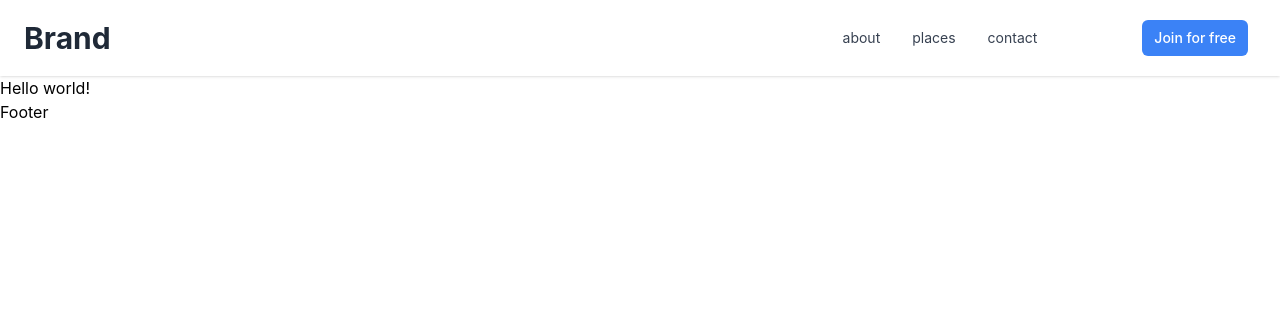
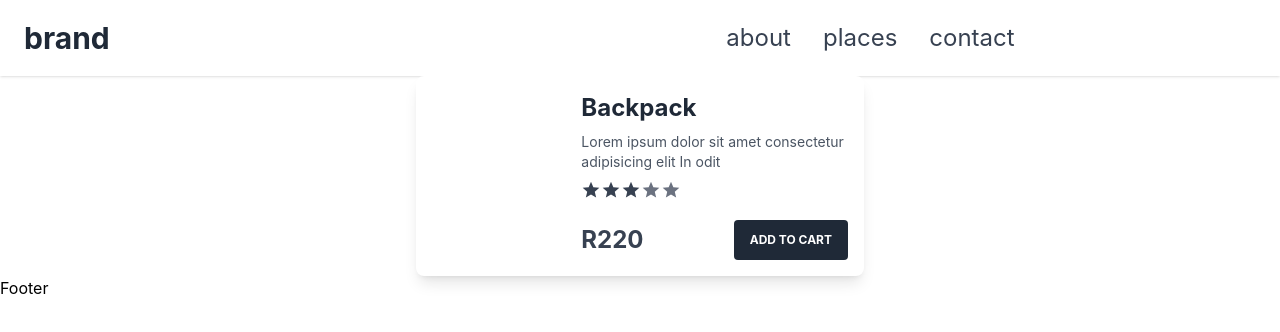
Before and after one commit to brendef/orderapp, a Next.js app: page / in a window 1280 px wide. Shown: the top 332 px of the page. Built offline with nearby package versions, Linux system fonts and the light colour scheme; no server answers.

Commit message:
Updated navbar (improved padding)
+ Created a card component (Not dynamic)

```diff
--- /dev/null
+++ b/components/Card.tsx
@@ -0,0 +1,45 @@
+import React from 'react'
+
+const Card = () => {
+  return (
+
+    <div className="flex max-w-md mx-auto overflow-hidden bg-white rounded-lg shadow-lg dark:bg-gray-800">
+        <div className="w-1/3 bg-cover"></div>
+
+        <div className="w-2/3 p-4 md:p-4">
+            <h1 className="text-2xl font-bold text-gray-800 dark:text-white">Backpack</h1>
+
+            <p className="mt-2 text-sm text-gray-600 dark:text-gray-400">Lorem ipsum dolor sit amet consectetur adipisicing elit In odit</p>
+
+            <div className="flex mt-2 item-center">
+                <svg className="w-5 h-5 text-gray-700 fill-current dark:text-gray-300" viewBox="0 0 24 24">
+                    <path d="M12 17.27L18.18 21L16.54 13.97L22 9.24L14.81 8.63L12 2L9.19 8.63L2 9.24L7.46 13.97L5.82 21L12 17.27Z"/>
+                </svg>
+
+                <svg className="w-5 h-5 text-gray-700 fill-current dark:text-gray-300" viewBox="0 0 24 24">
+                    <path d="M12 17.27L18.18 21L16.54 13.97L22 9.24L14.81 8.63L12 2L9.19 8.63L2 9.24L7.46 13.97L5.82 21L12 17.27Z"/>
+                </svg>
+
+                <svg className="w-5 h-5 text-gray-700 fill-current dark:text-gray-300" viewBox="0 0 24 24">
+                    <path d="M12 17.27L18.18 21L16.54 13.97L22 9.24L14.81 8.63L12 2L9.19 8.63L2 9.24L7.46 13.97L5.82 21L12 17.27Z"/>
+                </svg>
+
+                <svg className="w-5 h-5 text-gray-500 fill-current" viewBox="0 0 24 24">
+                    <path d="M12 17.27L18.18 21L16.54 13.97L22 9.24L14.81 8.63L12 2L9.19 8.63L2 9.24L7.46 13.97L5.82 21L12 17.27Z"/>
+                </svg>
+
+                <svg className="w-5 h-5 text-gray-500 fill-current" viewBox="0 0 24 24">
+                    <path d="M12 17.27L18.18 21L16.54 13.97L22 9.24L14.81 8.63L12 2L9.19 8.63L2 9.24L7.46 13.97L5.82 21L12 17.27Z"/>
+                </svg>
+            </div>
+
+            <div className="flex justify-between mt-5 item-center">
+                <h1 className="text-3xl mt-1 font-bold text-gray-700 dark:text-gray-200 md:text-2xl">R220</h1>
+                <button className="px-4 py-3 text-xs font-bold text-white uppercase transition-colors duration-200 transform bg-gray-800 rounded dark:bg-gray-700 hover:bg-gray-700 dark:hover:bg-gray-600 focus:outline-none focus:bg-gray-700 dark:focus:bg-gray-600">Add to Cart</button>
+            </div>
+        </div>
+    </div>
+  )
+}
+
+export default Card
--- a/components/Navbar.tsx
+++ b/components/Navbar.tsx
@@ -2,15 +2,15 @@
 import React, { useState } from 'react'
 
 const Navbar = ({
-  title = { text: 'Brand', to: '/' },
+  title = { text: 'brand', to: '/' },
   navLinks = [
-    {text: 'about', to: 'about'},
-    {text: 'places', to: 'places'},
-    {text: 'contact'},
+    {text: 'about', to: 'about', textSize: 'sm', mobileTextSize: '2xl'},
+    {text: 'places', to: 'places', textSize: 'sm', mobileTextSize: '2xl'},
+    {text: 'contact', textSize: 'sm', mobileTextSize: '2xl'},
   ],
   menuButtons = [
-    {text: 'Login', to: 'login', colour: 'gray', hoverColour: 'blue'},
-    {text: 'Join for free', to: 'register'},
+    {text: 'login', to: 'auth/login', colour: 'primary', hoverColour: 'primary-600', textSize: 'sm', mobileTextSize: 'lg', padding: 'px-2 py-5 md:px-4 md:py-2'},
+    {text: 'join for free', to: 'auth/register', colour: 'secondary', textSize: 'sm', mobileTextSize: 'lg', padding: 'px-2 py-5 md:px-4 md:py-2'},
   ],
 }:any) => {
 
@@ -91,7 +91,6 @@ const Navbar = ({
               </div>
             </div>
 
-            {/* Mobile Menu open: 'block', Menu closed: 'hidden'  */}
             <div className={`items-center md:flex ${MobileMenu ? 'block' : 'hidden'}`}>
               <div className='flex flex-col mt-2 md:flex-row md:mt-0 md:mx-1'>
                 {
@@ -99,10 +98,11 @@ const Navbar = ({
                     const useLinkText = link.text ? link.text : link
                     const useLinkTo = link.to ? link.to : '#'
                     const useLinkTextSize = link.textSize ? link.textSize : 'sm'
+                    const useMobileLinkTextSize = link.mobileTextSize ? link.mobileTextSize : '2xl'
                     return (
                       <a
                         key={index}
-                        className={`my-1 text-${useLinkTextSize} leading-5 text-gray-700 transition-colors duration-200 transform dark:text-gray-200 hover:text-blue-600 dark:hover:text-blue-400 hover:underline md:mx-4 md:my-0`}
+                        className={`my-5 text-${useMobileLinkTextSize} md:text-${useLinkTextSize} leading-5 text-gray-700 transition-colors duration-200 transform dark:text-gray-200 hover:text-blue-600 dark:hover:text-blue-400 hover:underline md:mx-4 md:my-0`}
                         href={useLinkTo}
                       >
                         {useLinkText}
@@ -117,14 +117,16 @@ const Navbar = ({
                   menuButtons.map((button:any, index:any) => {
                     const useButtonText = button.text ? button.text : button
                     const useButtonTo = button.to ? button.to : '#'
-                    const useColour = button.colour ? button.colour : 'blue'
-                    const useHoverColour = button.hoverColour ? button.hoverColour : 'gray'
+                    const useColour = button.colour ? button.colour : 'primary'
+                    const useHoverColour = button.hoverColour ? button.hoverColour : 'secondary'
                     const useButtonTextSize = button.textSize ? button.textSize : 'sm'
+                    const useMobileButtonTextSize = button.mobileTextSize ? button.mobileTextSize : '2xl'
+                    const usePadding = button.padding ? button.padding : ''
 
                     return (
                       <a
                         key={index}
-                        className={`block w-1/2 px-3 py-2 mx-1 text-${useButtonTextSize} font-medium leading-5 text-center text-white transition-colors duration-200 transform bg-${useColour}-500 rounded-md hover:bg-${useHoverColour}-600 md:mx-2 md:w-auto`}
+                        className={`block w-1/2 ${usePadding} mx-1 text-${useMobileButtonTextSize} md:text-${useButtonTextSize} font-medium leading-5 text-center text-white transition-colors duration-200 transform bg-${useColour} rounded-md hover:bg-${useHoverColour} md:mx-2 md:w-auto`}
                         href={useButtonTo}
                       >
                         {useButtonText}
--- a/pages/auth/forgot/index.tsx
+++ b/pages/auth/forgot/index.tsx
@@ -1,5 +1,5 @@
 // React JS
-import React, { useState } from 'react'
+import React, { createElement, useState } from 'react'
 // Next JS
 import Link from 'next/link'
 // Firebase Auth
@@ -30,7 +30,6 @@ const index = () => {
     }
 
     return (
-
         <div className='bg-white dark:bg-gray-900'>
             <div className='flex justify-center h-screen'>
                 <div className='flex items-center w-full max-w-md px-6 mx-auto lg:w-2/6'>
--- a/pages/home/index.tsx
+++ b/pages/home/index.tsx
@@ -1,8 +1,9 @@
 import React from 'react'
+import Card from '../../components/Card'
 
 const index = () => {
   return (
-    <div>Home page</div>
+    <p>Home</p>
   )
 }
 
--- a/pages/index.tsx
+++ b/pages/index.tsx
@@ -2,13 +2,15 @@
 import type { NextPage } from 'next'
 // Components
 import Layout from '../components/Layout'
+import Card from '../components/Card'
+
 // -----------------------------------------------------------------------------------------------------------------------
 
 // index
 const Home: NextPage = () => {
   return (
     <Layout>
-      Hello world!
+      <Card />
     </Layout>
   )
 }
```
